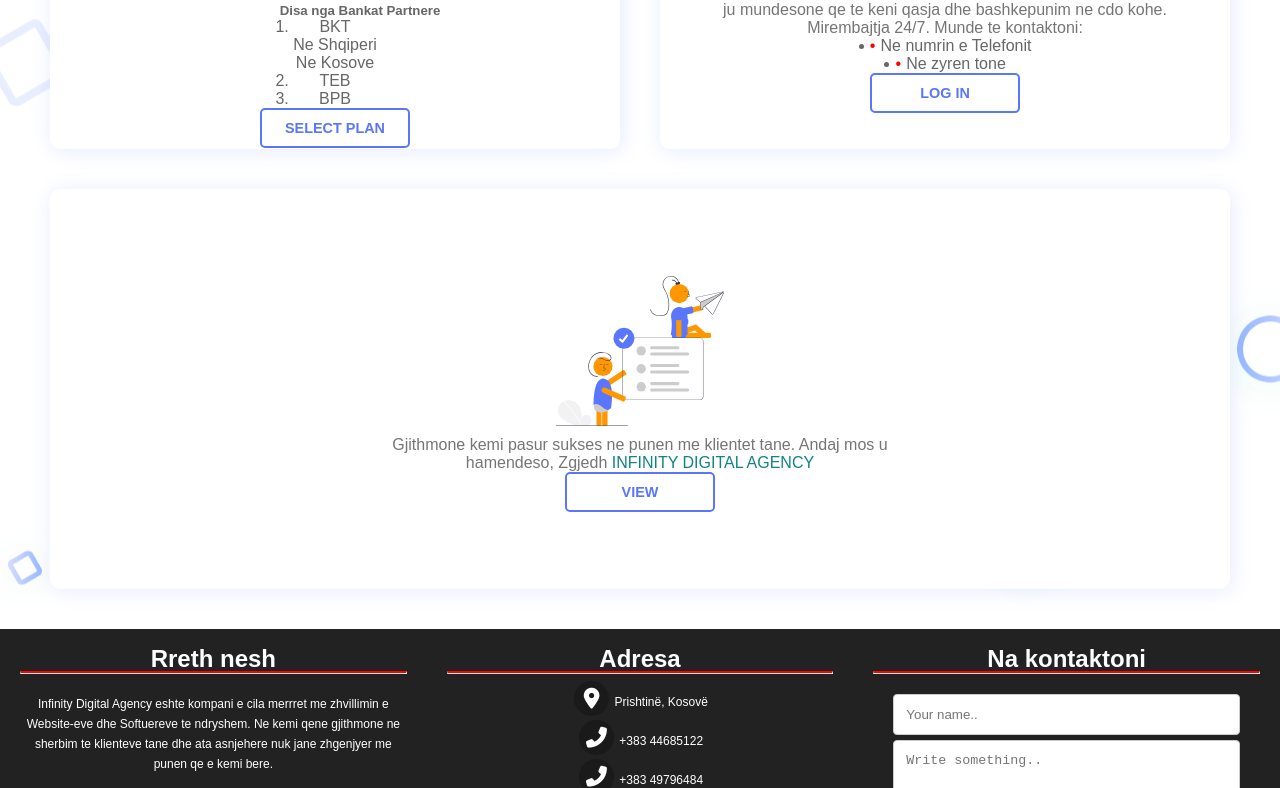
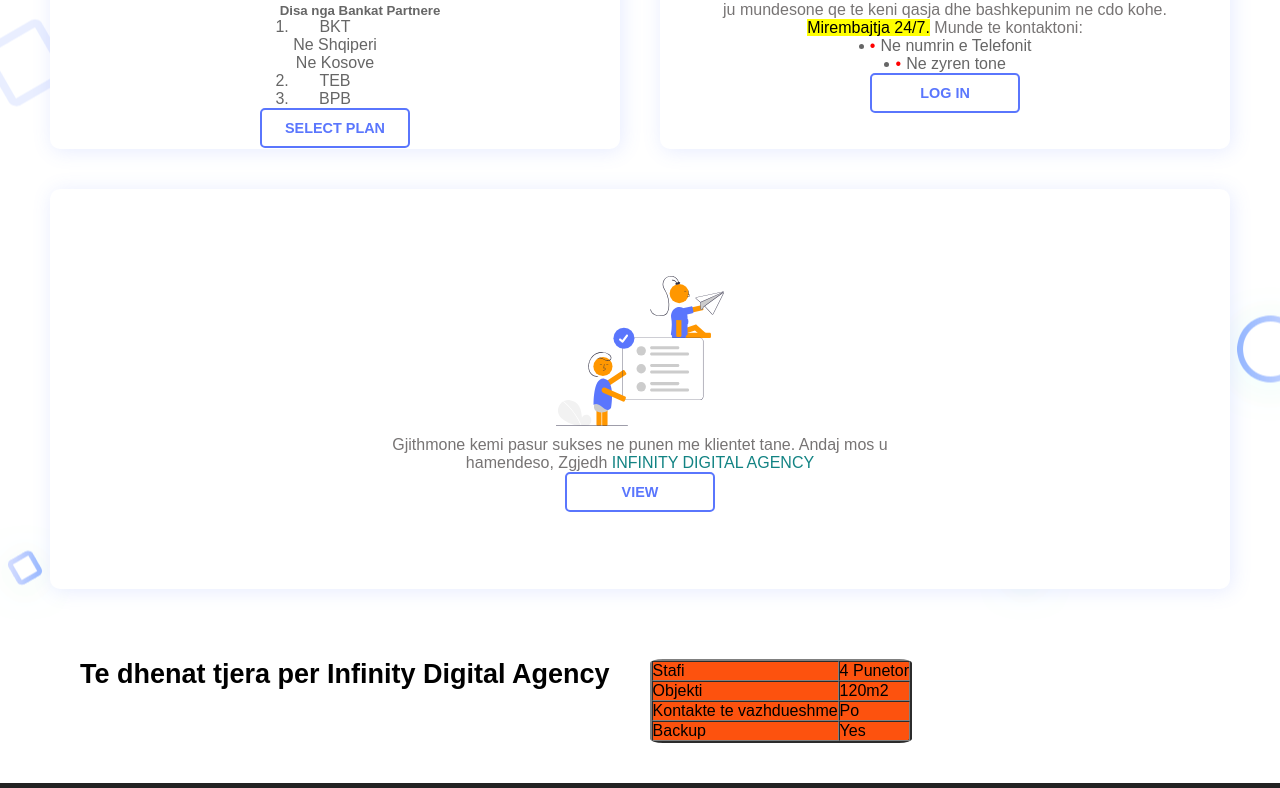
Before and after one commit to festimbraha/INT20_21_Gr22, a plain HTML site: page index.html in a window 1280 px wide. Shown: the part 1466-2254 px from the top of the page. Drawn offline with nearby package versions, Linux system fonts and the light colour scheme.

Commit message:
Shtimi i disa tabelave

```diff
--- a/index.html
+++ b/index.html
@@ -51,6 +51,16 @@
   font-size: 12px;
 }
 
+
+.grid-container {
+  display: inline-grid;
+  grid-template-columns: auto auto;
+  padding: 10px;
+}
+.grid-item {
+  padding: 20px;
+  font-size: 18px;
+}
 
 
 
@@ -136,7 +146,7 @@
           <div class="box">
               <img src="images/account view.svg">
               <font>Sherbimet Tona</font>
-              <p>Sherbimet tona jane te gjitheaneshme. Duke filluar nga krijimi i Websiteve, menaxhimi dhe perkujdesja e tyre24 ore, krijimi i Aplikacioneve Mobile si dhe Social Media MArketing.</p>
+              <p><abbr title="sherbimet"> Sherbimet </abbr>tona jane te gjitheaneshme. Duke filluar nga krijimi i Websiteve, menaxhimi dhe perkujdesja e tyre24 ore, krijimi i Aplikacioneve Mobile si dhe Social Media MArketing.</p>
               <!--btn-------->
               <a href="services.html">View</a>
           </div>
@@ -166,7 +176,7 @@
               <img src="images/lock.svg">
               <font>Mirembajtja</font>
               <p>Ofrojme mirembajtje ne cdo moment dhe kohe. Stafi yne i kualifikuar ju mundesone qe te keni
-                qasja dhe bashkepunim ne cdo kohe. Mirembajtja 24/7.
+                qasja dhe bashkepunim ne cdo kohe. <mark> Mirembajtja 24/7.</mark>
                 Munde te kontaktoni:
                 <li id="lista"><span>Ne numrin e Telefonit</span></li>
                 <li id="lista"><span>Ne zyren tone</span></li>
@@ -186,7 +196,40 @@
 
 <article>
 
+  <div class="container">
+		<div class="grid-container">
+			<div class="grid-item">
+				<h1>Te dhenat tjera per Infinity Digital Agency</h1>
+			</div>
+			<div class="grid-item">
+				<table style="width: 100%; border-radius:5%; background-color:rgb(253, 82, 14)" border="2"  cellspacing="0" cellpadding="0";>
+					<tr>
+						<td>Stafi</td>
+						<td>4 Punetor</td>
+					</tr>
+					<tr>
+						<td>Objekti</td>
+						<td>120m2</td>
+					</tr>
+					<tr>
+						<td>Kontakte te vazhdueshme</td>
+						<td>Po</td>
+					</tr>
+					<tr>
+						<td>Backup</td>
+						<td>Yes</td>
+					</tr>
+				</table>
+			</div>
+		</div>
+	</div>
+
 </article>
+
+
+<div class="clear10">
+		<canvas id="footerCanvas" height="100" width="200" style="width: 100%; height: 10px;">
+	</div>
 
 <div class="footer">
   <div class="divv" style="flex-grow: 1; flex: 30%;">
@@ -246,5 +289,7 @@
           </center>
   </div>
 
+
+
 </body>
 </html>
```
Also changed, not shown: projects.html (+5 -0 lines).
